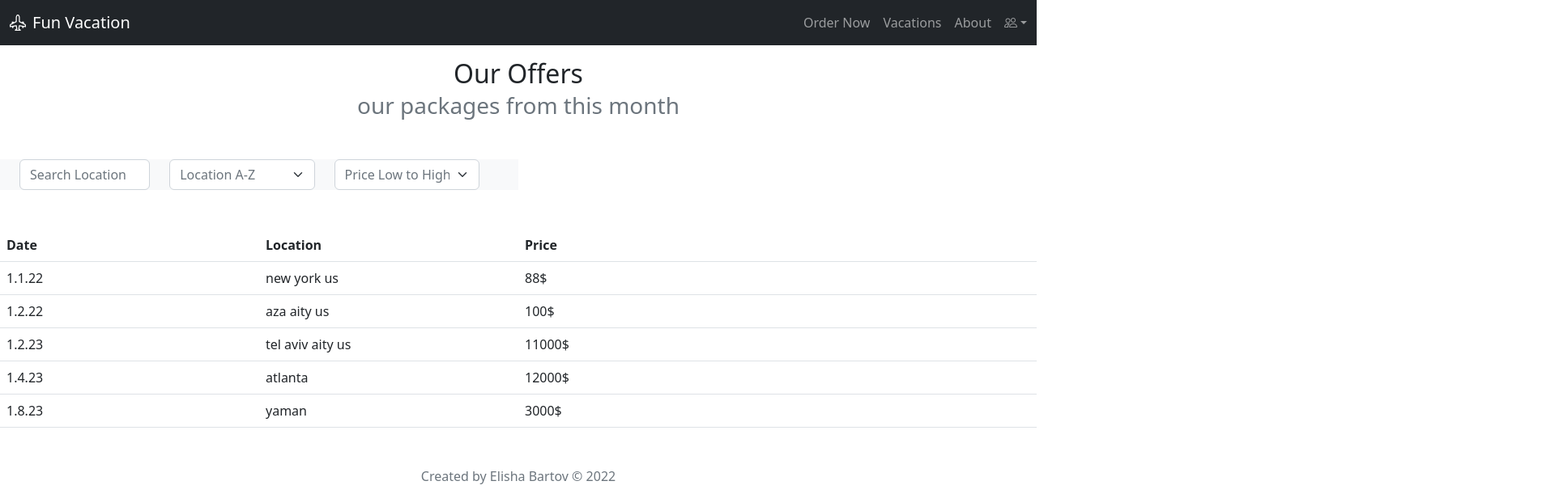
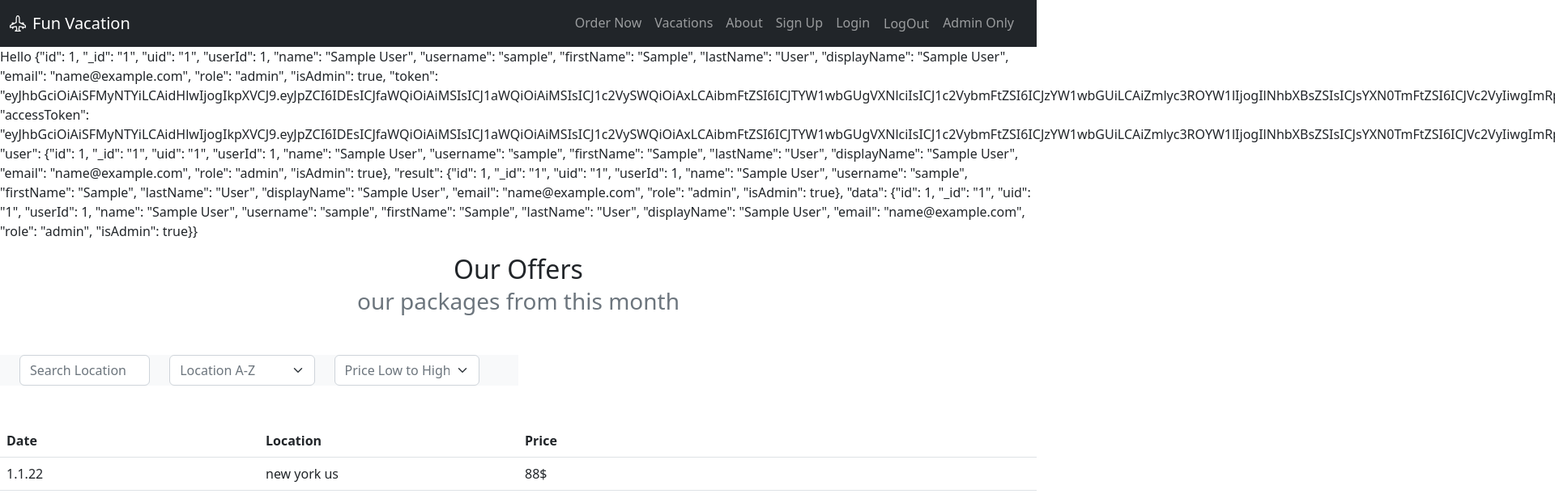
Before and after one commit to BartovElisha/react-app-fun-vacation, a React (Create React App) app: page / in a window 1280 px wide. Shown: the top 616 px of the page at 81% size, 1920 px wide, since content can reach past the window. Built offline with nearby package versions, Linux system fonts and the light colour scheme; sample sign-in values are in the browser's storage.

Commit message:
Disabled React dropdown element, moved username state to navbar component.

```diff
--- a/src/auth/Login.tsx
+++ b/src/auth/Login.tsx
@@ -72,6 +72,7 @@ function Login() {
                 })
                 setToken(json.token);
                 localStorage.setItem('admin', json.isAdmin)
+                localStorage.setItem('user', json.name)
                 navigate('/vacations');
             })
     }
--- a/src/auth/Logout.tsx
+++ b/src/auth/Logout.tsx
@@ -1,19 +1,13 @@
-import { useNavigate } from "react-router-dom";
-// import { removeToken } from "./tokenMenagment";
+interface Props {
+    handler: Function;
+}
 
-function Logout() {
-    const navigate = useNavigate();
-
-    function handleLogout() {
-        // removeToken();
-        localStorage.clear();  // Logout + clear Admin.
-        navigate('/login');
-    }
-
+function Logout({ handler }: Props) {
     return (
         <button
-            onClick={handleLogout}
-            className="btn btn-link nav-link text-dark"
+            onClick={(e) => handler()}
+            className="btn btn-link nav-link"
+            // className="btn btn-link nav-link text-dark"
         >
             LogOut
         </button>
--- a/src/components/Navbar.tsx
+++ b/src/components/Navbar.tsx
@@ -1,9 +1,27 @@
-import { NavDropdown } from "react-bootstrap";
-import { NavLink } from "react-router-dom";
+import { useEffect, useState } from "react";
+// import { NavDropdown } from "react-bootstrap";
+import { NavLink, useNavigate } from "react-router-dom";
 import Logout from "../auth/Logout";
+import User from "./User";
 
 function Navbar() {
+    // States and Hooks
+    const [userName,setUserName] = useState('');
+    const navigate = useNavigate();
+    useEffect(() => {
+        const name = localStorage.getItem('user');
+        if(!name) return;
+        setUserName(name);
+    },[]);
+
+    function handleLogout() {
+        localStorage.clear();
+        setUserName('');
+        navigate('/login');
+    }
+
     return (
+        <header>
             <nav className="navbar navbar-dark bg-dark">
                 <div className="container-fluid">
                     <a className="navbar-brand" href="/">
@@ -26,8 +44,8 @@ function Navbar() {
                                 About
                             </NavLink>
                         </li>
-
-                    <NavDropdown title={<i className="bi bi-people"></i>} id="basic-nav-dropdown">
+                        {/* Not work Logout in react dropdown element !!!! need check with Shay  */}
+                        {/* <NavDropdown title={<i className="bi bi-people"></i>} id="basic-nav-dropdown">
                             <NavDropdown.Item href="#">
                                 <li className="nav-item">
                                     <NavLink to="/signUp" className="nav-link text-dark">
@@ -44,7 +62,7 @@ function Navbar() {
                             </NavDropdown.Item>
                             <NavDropdown.Item href="#">
                                 <li className="nav-item">
-                                <Logout />
+                                    <Logout handler={handleLogout}/>
                                 </li>
                             </NavDropdown.Item>
                             <NavDropdown.Divider />
@@ -59,21 +77,21 @@ function Navbar() {
                                     </NavLink>
                                 </li>
                             </NavDropdown.Item>
-                    </NavDropdown>
-                    {/* <li className="nav-item me-3">
+                        </NavDropdown> */}
+                        <li className="nav-item me-3">
                             <NavLink to="/signUp" className="nav-link">
                                 Sign Up
                             </NavLink>
-                    </li> */}
-                    {/* <li className="nav-item me-3">
+                        </li>
+                        <li className="nav-item me-3">
                             <NavLink to="/login" className="nav-link">
                                 Login
                             </NavLink>
-                    </li> */}
-                    {/* <li className="nav-item me-3">
-                        <Logout />
-                    </li> */}
-                    {/* <li className="nav-item me-3">
+                        </li>
+                        <li className="nav-item me-3">
+                            <Logout handler={handleLogout} />
+                        </li>
+                        <li className="nav-item me-3">
                             <NavLink
                                 className="nav-link"
                                 aria-current="page"
@@ -81,10 +99,12 @@ function Navbar() {
                             >
                                 Admin Only
                             </NavLink>
-                    </li>   */}
+                        </li>
                     </ul>
                 </div>
             </nav>
+            <User userName={userName}/>
+        </header>
     );
 }
 
--- /dev/null
+++ b/src/components/User.tsx
@@ -0,0 +1,15 @@
+interface Props {
+    userName: string;
+}
+
+function User({userName}: Props) {
+    if(!userName) return null;
+
+    return (
+        <div>
+            Hello {userName}
+        </div>
+    );
+}
+
+export default User;
```
Lines whose indentation alone changed are shown as unchanged.
